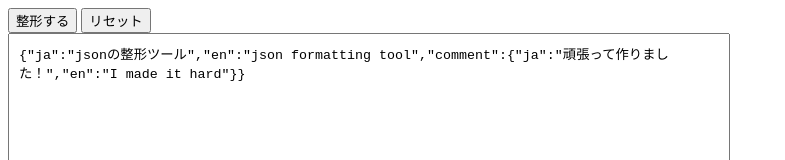
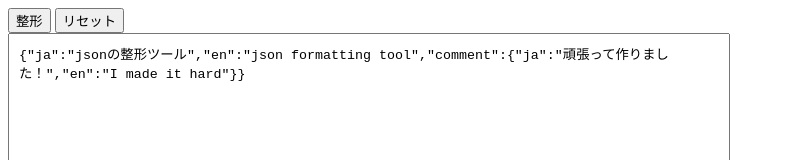
Before and after one commit to hiroyuki-n/json_decode, a plain HTML site: page index.html in a window 1280 px wide. Shown: the top 160 px of the page, without its empty margins (0-785 px from the left). Drawn offline with Linux system fonts and the light colour scheme.

Commit message:
テキスト変更

```diff
--- a/index.html
+++ b/index.html
@@ -14,9 +14,8 @@
 </head>
 
 <body>
-
 	<form>
-		<input id="decode" type="button" value="整形する"> <input id="reset" type="button" value="リセット">
+		<input id="decode" type="button" value="整形"> <input id="reset" type="button" value="リセット">
 		<div id="result"></div>
 		<textarea
 			id="textarea">{"ja":"jsonの整形ツール","en":"json formatting tool","comment":{"ja":"頑張って作りました！","en":"I made it hard"}}</textarea>
```
